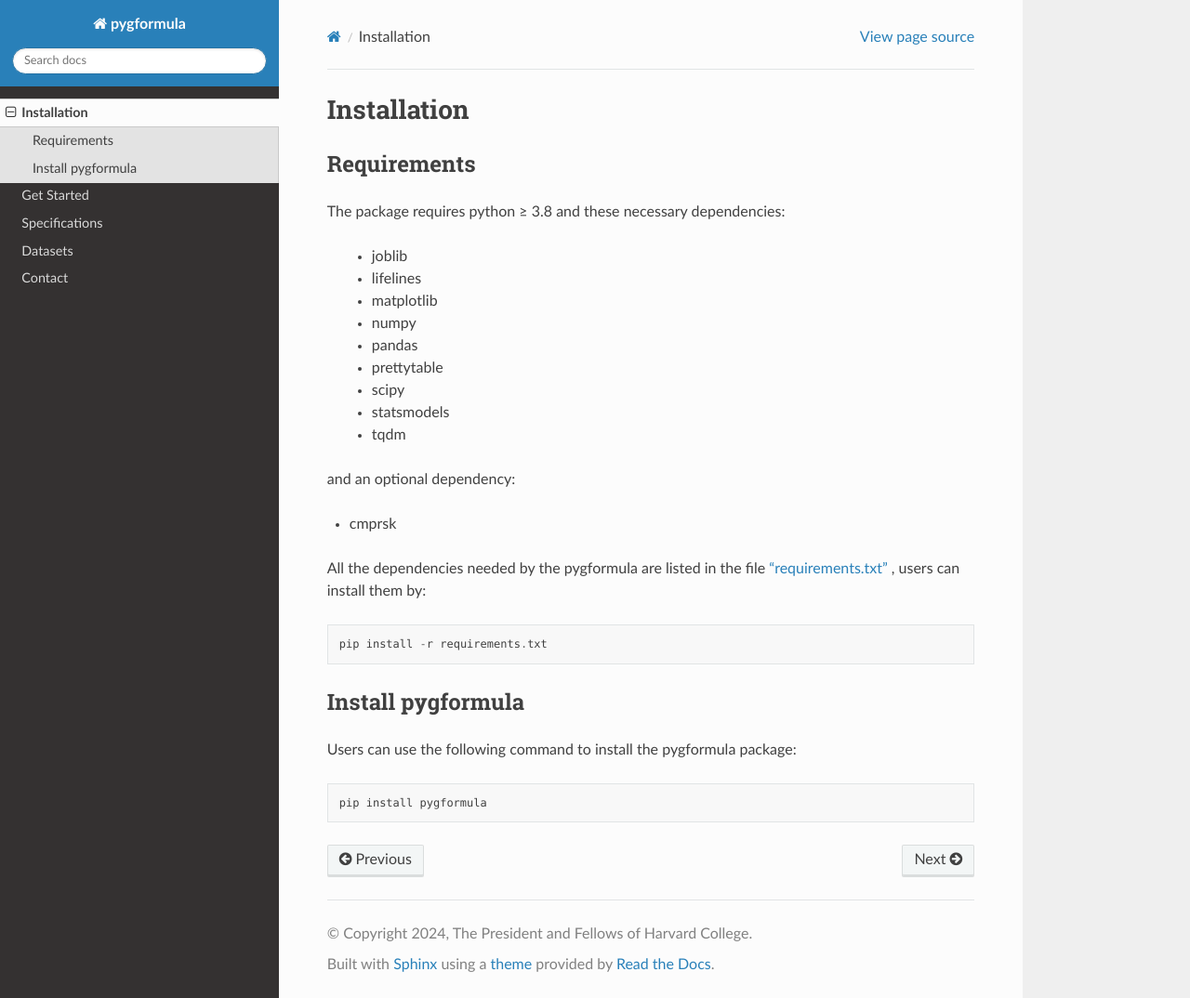
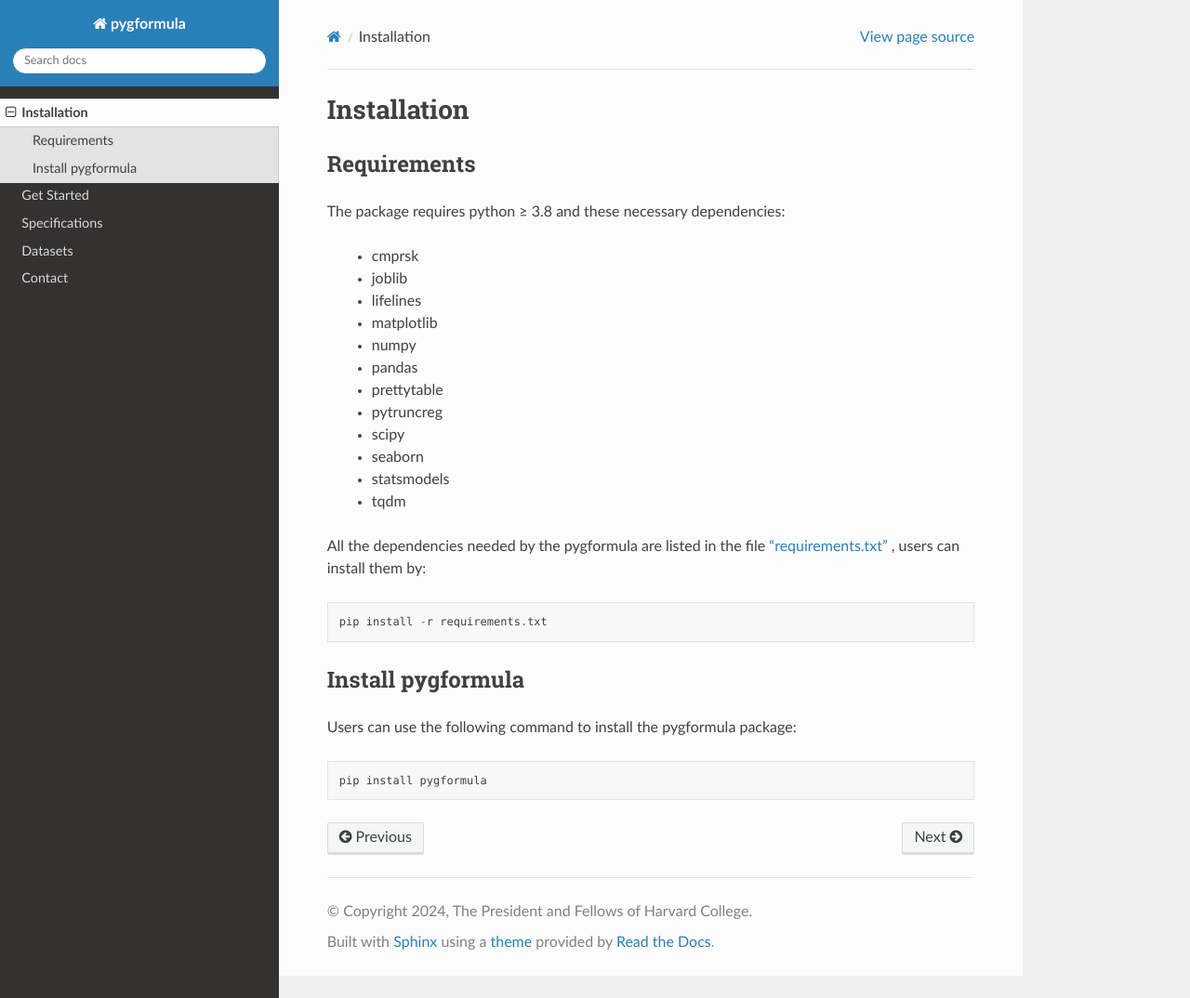
Before and after one commit to CausalInference/pygformula, a Sphinx documentation site: the page built from docs/source/Installation.rst, in a window 1280 px wide and 1074 px high. Shown: the whole window at 93% size. Built offline with Sphinx 7.4.7 and the Read the Docs theme 2.0.0, drawn with Linux system fonts in a browser that asks for light colours.

```diff
--- a/docs/source/Installation.rst
+++ b/docs/source/Installation.rst
@@ -7,19 +7,19 @@ Requirements
 
 The package requires python ≥ 3.8 and these necessary dependencies:
 
+   * cmprsk
    * joblib
    * lifelines
    * matplotlib
    * numpy
    * pandas
    * prettytable
+   * pytruncreg
    * scipy
+   * seaborn
    * statsmodels
    * tqdm
 
-and an optional dependency:
-
-- cmprsk
 
 All the dependencies needed by the pygformula are listed in the file
 `"requirements.txt" <https://github.com/CausalInference/pygformula/blob/master/requirements.txt>`_ , users can
```
